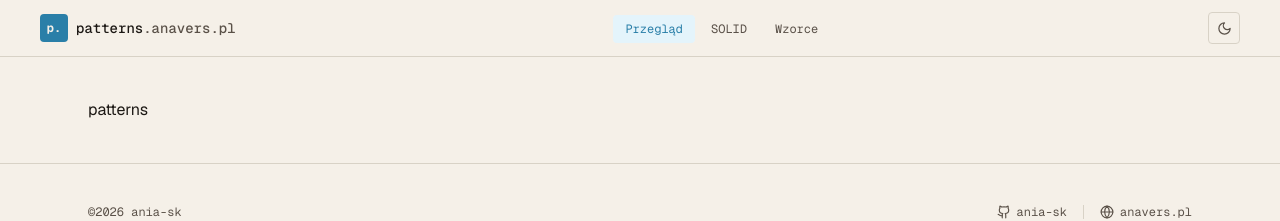
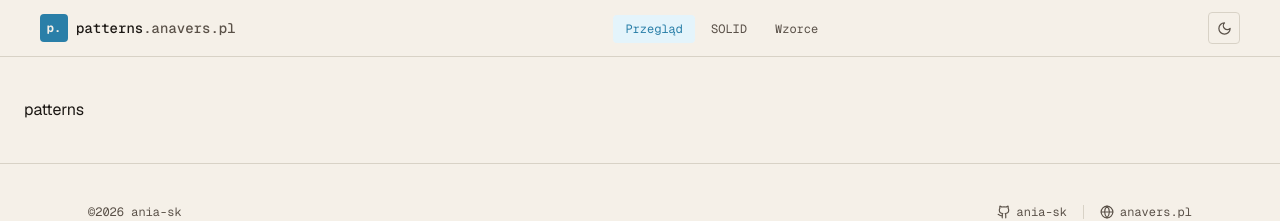
Before and after one commit to ania-sk/patterns, a Next.js app: page / in a window 1280 px wide. Shown: the top 221 px of the page. Built offline with nearby package versions, Linux system fonts and the light colour scheme.

Commit message:
feat(app): add solid/page.tsx - redirect /solid to /solid/srp

```diff
--- a/src/app/layout.tsx
+++ b/src/app/layout.tsx
@@ -26,6 +26,7 @@ export default function RootLayout({
       lang="pl"
       className={`${GeistSans.variable} ${GeistMono.variable}`}
       suppressHydrationWarning
+      data-scroll-behavior="smooth"
     >
       <body className="min-h-screen bg-background font-sans antialiased">
         <ThemeProvider
@@ -35,7 +36,7 @@ export default function RootLayout({
           disableTransitionOnChange
         >
           <Navbar />
-          <main className="mx-auto max-w-6xl px-6 py-10">{children}</main>
+          <main className=" max-w-6xl px-6 py-10">{children}</main>
           <Foooter />
         </ThemeProvider>
       </body>
--- /dev/null
+++ b/src/app/solid/page.tsx
@@ -0,0 +1,5 @@
+import { redirect } from "next/navigation";
+
+export default function SolidIndexPage() {
+  redirect("/solid/srp");
+}
```
